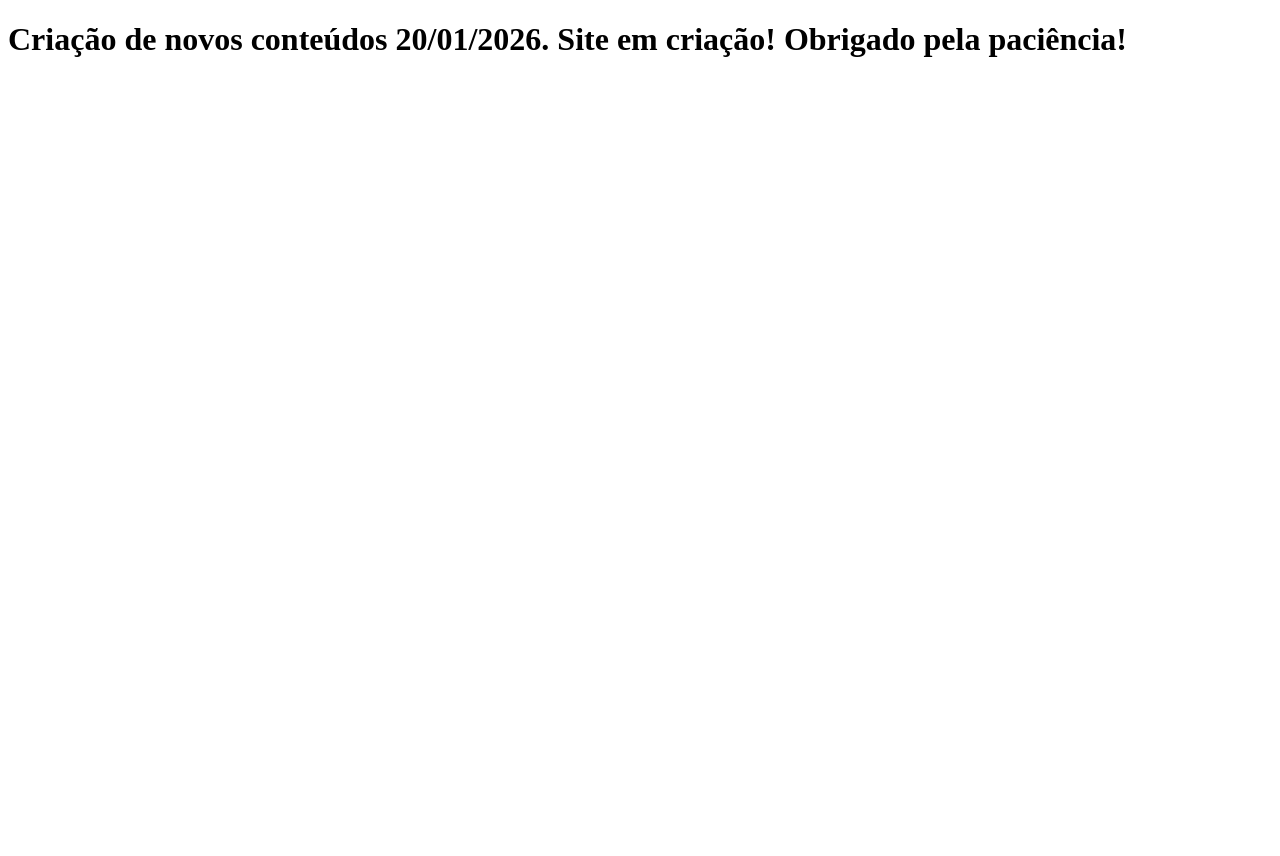
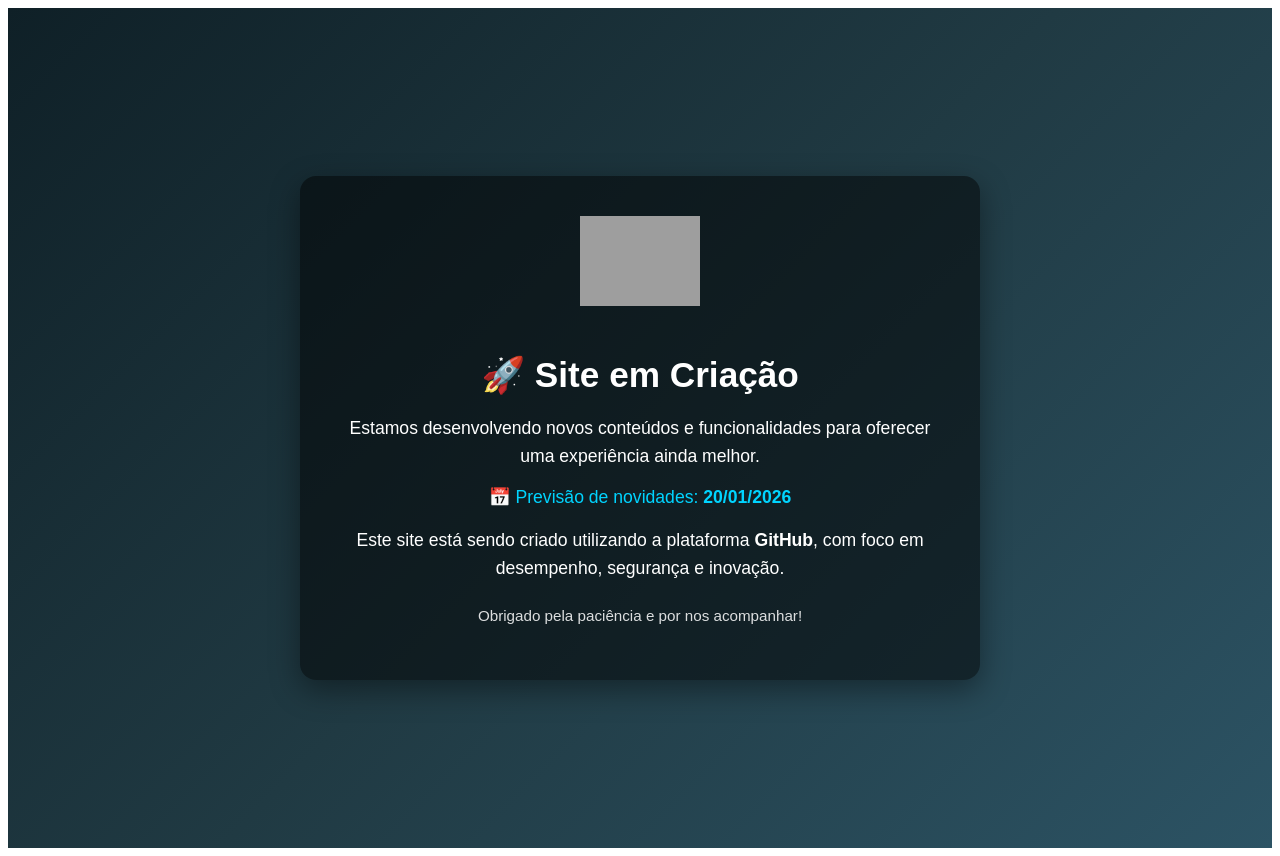
Before and after one commit to JrCorrea77/iniciando.com.br, a Next.js app: page / in a window 1280 px wide. Before the commit the page ends 800 px from the top, so only its background shows below. Built offline with nearby package versions, Linux system fonts and the light colour scheme; grey boxes are pictures that could not be loaded.

Commit message:
código gerado por IA

```diff
--- a/pages/index.js
+++ b/pages/index.js
@@ -1,6 +1,82 @@
-function Home(){
-    return <h1> Criação de novos conteúdos 20/01/2026. Site em criação! Obrigado pela paciência!</h1>
+function Home() {
+    return (
+        <div style={styles.page}>
+            <div style={styles.card}>
 
+                <img
+                    src="https://cdn-icons-png.flaticon.com/512/7486/7486740.png"
+                    alt="Site em construção"
+                    style={styles.image}
+                />
+
+                <h1 style={styles.title}>
+                    🚀 Site em Criação
+                </h1>
+
+                <p style={styles.text}>
+                    Estamos desenvolvendo novos conteúdos e funcionalidades para oferecer
+                    uma experiência ainda melhor.
+                </p>
+
+                <p style={styles.highlight}>
+                    📅 Previsão de novidades: <strong>20/01/2026</strong>
+                </p>
+
+                <p style={styles.text}>
+                    Este site está sendo criado utilizando a plataforma <strong>GitHub</strong>,
+                    com foco em desempenho, segurança e inovação.
+                </p>
+
+                <p style={styles.footer}>
+                    Obrigado pela paciência e por nos acompanhar!
+                </p>
+            </div>
+        </div>
+    );
 }
 
+const styles = {
+    page: {
+        minHeight: "100vh",
+        display: "flex",
+        alignItems: "center",
+        justifyContent: "center",
+        background: "linear-gradient(135deg, #0f2027, #203a43, #2c5364)",
+        fontFamily: "Arial, Helvetica, sans-serif",
+        padding: "20px"
+    },
+    card: {
+        backgroundColor: "rgba(0, 0, 0, 0.5)",
+        borderRadius: "16px",
+        padding: "40px",
+        maxWidth: "600px",
+        textAlign: "center",
+        color: "#ffffff",
+        boxShadow: "0 10px 30px rgba(0,0,0,0.4)"
+    },
+    image: {
+        width: "120px",
+        marginBottom: "20px"
+    },
+    title: {
+        fontSize: "2.2rem",
+        marginBottom: "15px"
+    },
+    text: {
+        fontSize: "1.1rem",
+        lineHeight: "1.6",
+        marginBottom: "15px"
+    },
+    highlight: {
+        fontSize: "1.1rem",
+        marginBottom: "15px",
+        color: "#00d4ff"
+    },
+    footer: {
+        marginTop: "25px",
+        fontSize: "0.95rem",
+        opacity: 0.85
+    }
+};
+
 export default Home;
```
